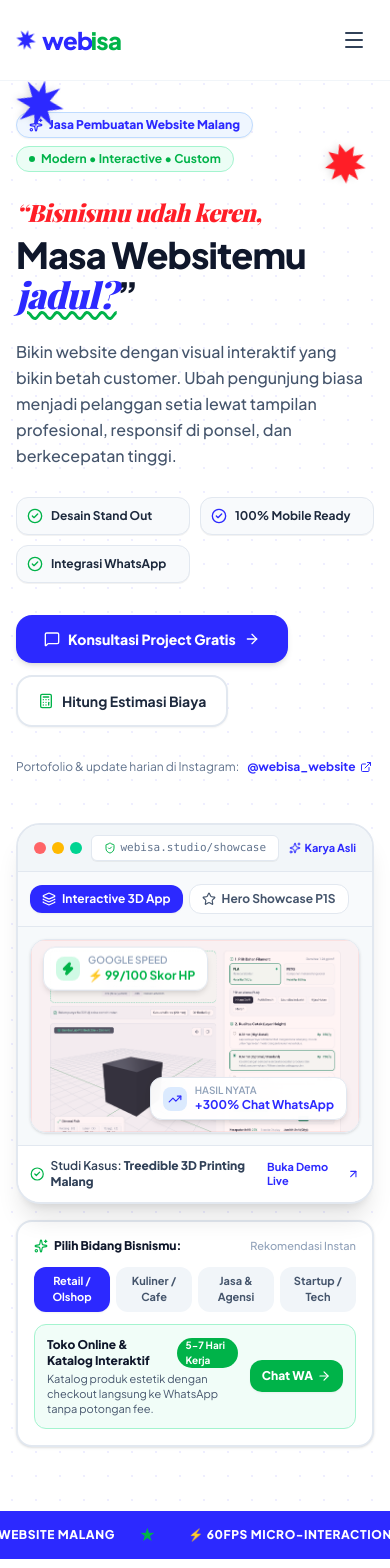
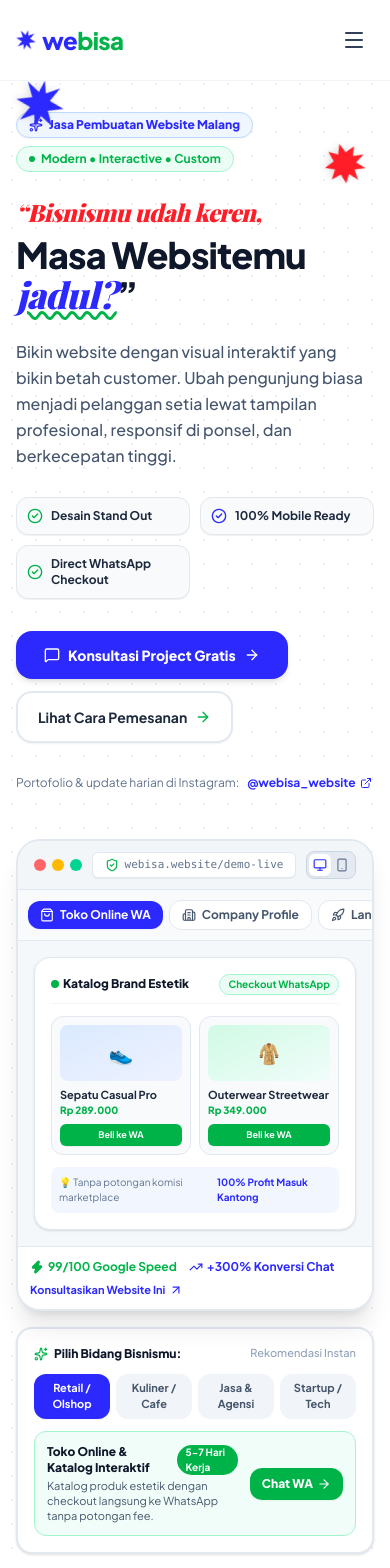
Before and after one commit to supErj1izyyyy/webisa-web, a React (Vite) app: page / in a window 390 px wide. Shown: the top 1568 px of the page. Built offline with nearby package versions, Linux system fonts and the light colour scheme; a web font is replaced by a local one.

Commit message:
feat(ui): update logo colors to we+bisa, set badge to Modern Interactive Custom, remove ticker, and replace 3D hero with interactive studio preview

```diff
--- a/src/App.tsx
+++ b/src/App.tsx
@@ -1,7 +1,6 @@
 import React from 'react';
 import { Navbar } from './components/Navbar';
 import { Hero } from './components/Hero';
-import { InteractiveTicker } from './components/InteractiveTicker';
 import { BeforeAfterSection } from './components/BeforeAfterSection';
 import { ServicesSection } from './components/ServicesSection';
 import { OrderingGuideSection } from './components/OrderingGuideSection';
@@ -15,13 +14,10 @@ export const App: React.FC = () => {
       {/* Sticky Header */}
       <Navbar />
 
-      {/* Main Content Sections: Pengenalan -> Cara Pesan -> Alur Pemesanan -> FAQ */}
+      {/* Main Content Sections: Pengenalan -> Cara Pemesanan -> Alur Pemesanan -> FAQ */}
       <main className="flex-1">
         {/* 1. Pengenalan Webisa & Headline Poster */}
         <Hero />
-
-        {/* Moving Ticker of Capabilities */}
-        <InteractiveTicker />
 
         {/* Nilai Tambah: Web Jadul vs Standar Webisa */}
         <BeforeAfterSection />
--- a/src/components/Hero.tsx
+++ b/src/components/Hero.tsx
@@ -1,13 +1,32 @@
 import React, { useState } from 'react';
 import { SITE_CONFIG, generateWhatsAppConsultationUrl } from '../config/site';
-import { MessageSquare, Calculator, Sparkles, ArrowRight, CheckCircle2, ExternalLink, Zap, TrendingUp, ShieldCheck, Star, Layers, ArrowUpRight } from 'lucide-react';
+import {
+  MessageSquare,
+  Sparkles,
+  ArrowRight,
+  CheckCircle2,
+  ExternalLink,
+  Zap,
+  TrendingUp,
+  ShieldCheck,
+  Smartphone,
+  Monitor,
+  ShoppingBag,
+  Building2,
+  Rocket,
+  ArrowUpRight,
+  MousePointerClick
+} from 'lucide-react';
 
 export const Hero: React.FC = () => {
-  // Interactive Showcase Tab
-  const [activeShowcase, setActiveShowcase] = useState<'treedible' | 'company' | 'retail'>('treedible');
+  // Device view mode for live preview: 'desktop' | 'mobile'
+  const [deviceView, setDeviceView] = useState<'desktop' | 'mobile'>('desktop');
+
+  // Active showcase type: 'ecommerce' | 'company' | 'landing'
+  const [activeTab, setActiveTab] = useState<'ecommerce' | 'company' | 'landing'>('ecommerce');
 
   // Interactive Business Matcher State
-  const [selectedBiz, setSelectedBiz] = useState<'fnb' | 'fashion' | 'service' | 'tech'>('fashion');
+  const [selectedBiz, setSelectedBiz] = useState<'fashion' | 'fnb' | 'service' | 'tech'>('fashion');
 
   // Interactive Toast
   const [toastMessage, setToastMessage] = useState<string | null>(null);
@@ -38,7 +57,7 @@ export const Hero: React.FC = () => {
     },
     tech: {
       type: 'Custom Web & Interactive Engine',
-      tagline: 'Fitur unik berbasis React & Three.js seperti kalkulator instan dan simulasi digital.',
+      tagline: 'Fitur unik berbasis React & visual modern seperti kalkulator instan dan formulir dinamis.',
       estTime: '7-12 Hari Kerja',
       highlight: 'Solusi teknologi spesifik tanpa batas template'
     }
@@ -55,8 +74,8 @@ export const Hero: React.FC = () => {
       {/* Floating Interactive Starbursts */}
       <button
         type="button"
-        onClick={() => showToast('✦ Desain Visual Interaktif Bikin Customer Betah!')}
-        title="Klik untuk kejutan!"
+        onClick={() => showToast('Desain visual interaktif bikin customer betah')}
+        title="Klik untuk kejutan visual!"
         className="absolute top-20 left-4 md:left-14 w-12 h-12 md:w-16 md:h-16 animate-spin-slow hover:scale-125 transition-transform cursor-pointer focus:outline-hidden"
       >
         <img src="./images/starburst-blue.svg" alt="Starburst Biru" className="w-full h-full drop-shadow-md" />
@@ -64,8 +83,8 @@ export const Hero: React.FC = () => {
 
       <button
         type="button"
-        onClick={() => showToast('✨ Bikin Bisnismu Tampil Stand Out!')}
-        title="Klik untuk kejutan!"
+        onClick={() => showToast('Bikin bisnismu tampil stand out di mata customer')}
+        title="Klik untuk kejutan visual!"
         className="absolute top-36 right-6 md:right-20 w-10 h-10 md:w-14 md:h-14 animate-spin-slow hover:scale-125 transition-transform cursor-pointer focus:outline-hidden"
       >
         <img src="./images/starburst-red.svg" alt="Starburst Merah" className="w-full h-full drop-shadow-md" />
@@ -82,7 +101,7 @@ export const Hero: React.FC = () => {
       <div className="max-w-7xl mx-auto px-4 sm:px-6 lg:px-8">
         <div className="grid grid-cols-1 lg:grid-cols-12 gap-12 lg:gap-8 items-center">
 
-          {/* Left Column: Headlines & CTAs (6 cols) */}
+          {/* Left Column: Headlines & Value Proposition (6 cols) */}
           <div className="lg:col-span-6 text-left space-y-6">
 
             {/* Top Pill Badges */}
@@ -124,7 +143,7 @@ export const Hero: React.FC = () => {
               </div>
               <div className="flex items-center gap-2 p-2.5 rounded-xl bg-slate-50 border border-slate-200 shadow-2xs">
                 <CheckCircle2 className="w-4 h-4 text-[#00B349] shrink-0" />
-                <span>Integrasi WhatsApp</span>
+                <span>Direct WhatsApp Checkout</span>
               </div>
             </div>
 
@@ -142,11 +161,11 @@ export const Hero: React.FC = () => {
               </a>
 
               <a
-                href="#estimator"
+                href="#cara-pesan"
                 className="px-5 py-3.5 rounded-2xl bg-white hover:bg-slate-50 text-slate-800 font-bold text-sm transition-all border-2 border-slate-200 hover:border-[#00B349] flex items-center gap-2 shadow-xs"
               >
-                <Calculator className="w-4 h-4 text-[#00B349]" />
-                <span>Hitung Estimasi Biaya</span>
+                <span>Lihat Cara Pemesanan</span>
+                <ArrowRight className="w-4 h-4 text-[#00B349]" />
               </a>
             </div>
 
@@ -165,107 +184,237 @@ export const Hero: React.FC = () => {
             </div>
           </div>
 
-          {/* Right Column: High-Converting Interactive Studio Showcase Card (6 cols) */}
+          {/* Right Column: High-Converting Interactive Studio Live Preview (6 cols) */}
           <div className="lg:col-span-6 space-y-4">
 
-            {/* Main Showcase Browser Card */}
+            {/* Main Interactive Studio Preview Card */}
             <div className="relative bg-white rounded-3xl border-2 border-slate-200 shadow-xl overflow-hidden group">
 
-              {/* Browser Window Header */}
+              {/* Browser Window Bar */}
               <div className="bg-slate-100/90 px-4 py-2.5 border-b border-slate-200 flex items-center justify-between">
                 <div className="flex items-center gap-1.5">
                   <span className="w-3 h-3 rounded-full bg-red-400" />
                   <span className="w-3 h-3 rounded-full bg-amber-400" />
                   <span className="w-3 h-3 rounded-full bg-emerald-400" />
                 </div>
-                <div className="flex items-center gap-1 bg-white px-3 py-1 rounded-md text-[11px] font-mono text-slate-500 border border-slate-200 shadow-2xs">
-                  <ShieldCheck className="w-3 h-3 text-[#00B349]" />
-                  <span>webisa.studio/showcase</span>
+
+                <div className="flex items-center gap-1.5 bg-white px-3 py-1 rounded-md text-[11px] font-mono text-slate-500 border border-slate-200 shadow-2xs">
+                  <ShieldCheck className="w-3.5 h-3.5 text-[#00B349]" />
+                  <span>webisa.website/demo-live</span>
                 </div>
-                <span className="text-[11px] font-bold text-[#2C29FF] flex items-center gap-1">
-                  <Sparkles className="w-3 h-3" />
-                  Karya Asli
-                </span>
+
+                {/* Device Viewport Toggle */}
+                <div className="flex items-center bg-slate-200/80 p-0.5 rounded-lg border border-slate-300">
+                  <button
+                    type="button"
+                    onClick={() => setDeviceView('desktop')}
+                    className={`p-1 rounded-md text-xs transition-colors ${
+                      deviceView === 'desktop' ? 'bg-white text-[#2C29FF] shadow-xs' : 'text-slate-500 hover:text-slate-800'
+                    }`}
+                    title="Tampilan Desktop"
+                  >
+                    <Monitor className="w-3.5 h-3.5" />
+                  </button>
+                  <button
+                    type="button"
+                    onClick={() => setDeviceView('mobile')}
+                    className={`p-1 rounded-md text-xs transition-colors ${
+                      deviceView === 'mobile' ? 'bg-white text-[#00B349] shadow-xs' : 'text-slate-500 hover:text-slate-800'
+                    }`}
+                    title="Tampilan Mobile HP"
+                  >
+                    <Smartphone className="w-3.5 h-3.5" />
+                  </button>
+                </div>
               </div>
 
-              {/* Interactive Showcase Tabs */}
-              <div className="p-3 bg-slate-50 border-b border-slate-200 flex items-center gap-1.5 overflow-x-auto">
+              {/* Style / Category Selector Tabs */}
+              <div className="p-2.5 bg-slate-50 border-b border-slate-200 flex items-center gap-1.5 overflow-x-auto">
                 <button
                   type="button"
-                  onClick={() => setActiveShowcase('treedible')}
+                  onClick={() => setActiveTab('ecommerce')}
                   className={`px-3 py-1.5 rounded-xl text-xs font-bold transition-all shrink-0 flex items-center gap-1.5 ${
-                    activeShowcase === 'treedible'
+                    activeTab === 'ecommerce'
                       ? 'bg-[#2C29FF] text-white shadow-xs'
                       : 'bg-white text-slate-600 hover:text-slate-900 border border-slate-200'
                   }`}
                 >
-                  <Layers className="w-3.5 h-3.5" />
-                  <span>Interactive 3D App</span>
+                  <ShoppingBag className="w-3.5 h-3.5" />
+                  <span>Toko Online WA</span>
                 </button>
                 <button
                   type="button"
-                  onClick={() => setActiveShowcase('company')}
+                  onClick={() => setActiveTab('company')}
                   className={`px-3 py-1.5 rounded-xl text-xs font-bold transition-all shrink-0 flex items-center gap-1.5 ${
-                    activeShowcase === 'company'
+                    activeTab === 'company'
                       ? 'bg-[#00B349] text-white shadow-xs'
                       : 'bg-white text-slate-600 hover:text-slate-900 border border-slate-200'
                   }`}
                 >
-                  <Star className="w-3.5 h-3.5" />
-                  <span>Hero Showcase P1S</span>
+                  <Building2 className="w-3.5 h-3.5" />
+                  <span>Company Profile</span>
+                </button>
+                <button
+                  type="button"
+                  onClick={() => setActiveTab('landing')}
+                  className={`px-3 py-1.5 rounded-xl text-xs font-bold transition-all shrink-0 flex items-center gap-1.5 ${
+                    activeTab === 'landing'
+                      ? 'bg-slate-900 text-white shadow-xs'
+                      : 'bg-white text-slate-600 hover:text-slate-900 border border-slate-200'
+                  }`}
+                >
+                  <Rocket className="w-3.5 h-3.5" />
+                  <span>Landing Page Promosi</span>
                 </button>
               </div>
 
-              {/* Showcase Image & Live Overlay Badges */}
-              <div className="relative p-3 bg-slate-100/60 overflow-hidden">
-                <div className="rounded-2xl overflow-hidden border border-slate-200 shadow-sm relative group">
-                  <img
-                    src={
-                      activeShowcase === 'treedible'
-                        ? './images/treedible-calculator.png'
-                        : './images/treedible-hero.png'
-                    }
-                    alt="Webisa Client Showcase"
-                    className="w-full h-auto object-cover transform group-hover:scale-102 transition-transform duration-500"
-                  />
+              {/* Live Interactive Viewport Mockup */}
+              <div className="p-4 bg-slate-100/70 min-h-[290px] flex items-center justify-center transition-all duration-300">
+                <div
+                  className={`bg-white rounded-2xl border border-slate-200 shadow-sm p-4 transition-all duration-300 ${
+                    deviceView === 'mobile' ? 'max-w-[280px] w-full' : 'w-full'
+                  }`}
+                >
+                  {/* Dynamic Mockup Content Based on activeTab */}
+                  {activeTab === 'ecommerce' && (
+                    <div className="space-y-3">
+                      <div className="flex items-center justify-between border-b border-slate-100 pb-2">
+                        <span className="font-extrabold text-xs text-slate-900 flex items-center gap-1">
+                          <span className="w-2 h-2 rounded-full bg-[#00B349]" />
+                          Katalog Brand Estetik
+                        </span>
+                        <span className="text-[10px] bg-emerald-50 text-[#00B349] font-bold px-2 py-0.5 rounded-full border border-emerald-200">
+                          Checkout WhatsApp
+                        </span>
+                      </div>
 
-                  {/* Floating Metric Badge 1 (Speed) */}
-                  <div className="absolute top-3 left-3 bg-white/95 backdrop-blur-md px-3 py-1.5 rounded-xl border border-slate-200 shadow-md flex items-center gap-2 text-xs font-bold text-slate-900 animate-float">
-                    <div className="w-6 h-6 rounded-lg bg-emerald-100 text-[#00B349] flex items-center justify-center">
-                      <Zap className="w-3.5 h-3.5 fill-[#00B349]" />
+                      <div className="grid grid-cols-2 gap-2">
+                        <div className="p-2 rounded-xl bg-slate-50 border border-slate-200 text-left">
+                          <div className="h-14 bg-gradient-to-br from-blue-100 to-indigo-50 rounded-lg flex items-center justify-center text-xl mb-1.5">
+                            👟
+                          </div>
+                          <div className="text-[11px] font-bold text-slate-800 truncate">Sepatu Casual Pro</div>
+                          <div className="text-[10px] text-[#00B349] font-black">Rp 289.000</div>
+                          <button
+                            type="button"
+                            onClick={() => showToast('Simulasi: Produk langsung masuk ke chat WhatsApp!')}
+                            className="mt-1.5 w-full py-1 bg-[#00B349] text-white text-[9px] font-bold rounded-md hover:bg-[#00963e] flex items-center justify-center gap-1 shadow-2xs"
+                          >
+                            <span>Beli ke WA</span>
+                          </button>
+                        </div>
+
+                        <div className="p-2 rounded-xl bg-slate-50 border border-slate-200 text-left">
+                          <div className="h-14 bg-gradient-to-br from-emerald-100 to-teal-50 rounded-lg flex items-center justify-center text-xl mb-1.5">
+                            🧥
+                          </div>
+                          <div className="text-[11px] font-bold text-slate-800 truncate">Outerwear Streetwear</div>
+                          <div className="text-[10px] text-[#00B349] font-black">Rp 349.000</div>
+                          <button
+                            type="button"
+                            onClick={() => showToast('Simulasi: Pesanan siap dikirim tanpa potongan biaya!')}
+                            className="mt-1.5 w-full py-1 bg-[#00B349] text-white text-[9px] font-bold rounded-md hover:bg-[#00963e] flex items-center justify-center gap-1 shadow-2xs"
+                          >
+                            <span>Beli ke WA</span>
+                          </button>
+                        </div>
+                      </div>
+
+                      <div className="text-[10px] text-slate-500 bg-blue-50/80 p-2 rounded-lg flex items-center justify-between">
+                        <span>💡 Tanpa potongan komisi marketplace</span>
+                        <span className="font-bold text-[#2C29FF]">100% Profit Masuk Kantong</span>
+                      </div>
                     </div>
-                    <div>
-                      <span className="block text-[10px] text-slate-400 font-semibold uppercase">Google Speed</span>
-                      <span className="text-[#00B349]">⚡ 99/100 Skor HP</span>
+                  )}
+
+                  {activeTab === 'company' && (
+                    <div className="space-y-3 text-left">
+                      <div className="flex items-center justify-between border-b border-slate-100 pb-2">
+                        <span className="font-black text-xs text-slate-900 flex items-center gap-1">
+                          <span className="w-2 h-2 rounded-full bg-[#2C29FF]" />
+                          Profil Korporasi Modern
+                        </span>
+                        <span className="text-[10px] bg-blue-50 text-[#2C29FF] font-bold px-2 py-0.5 rounded-full border border-blue-200">
+                          Resmi & Elegan
+                        </span>
+                      </div>
+
+                      <div className="p-3 bg-gradient-to-br from-slate-900 to-slate-800 text-white rounded-xl space-y-1.5">
+                        <span className="text-[10px] text-emerald-400 font-bold uppercase tracking-wider">Kepercayaan Investor</span>
+                        <p className="text-xs font-bold leading-snug">Membangun Kredibilitas Bisnis di Ranah Digital Global</p>
+                        <div className="flex items-center gap-2 pt-1 text-[10px]">
+                          <span className="bg-white/10 px-2 py-0.5 rounded text-white/90">99.9% Uptime</span>
+                          <span className="bg-white/10 px-2 py-0.5 rounded text-white/90">SSL Enkripsi</span>
+                        </div>
+                      </div>
+
+                      <div className="grid grid-cols-2 gap-2 text-center text-xs">
+                        <div className="p-2 rounded-xl bg-slate-50 border border-slate-200">
+                          <div className="text-base font-black text-[#2C29FF]">100+</div>
+                          <div className="text-[10px] text-slate-500 font-semibold">Klien Terpercaya</div>
+                        </div>
+                        <div className="p-2 rounded-xl bg-slate-50 border border-slate-200">
+                          <div className="text-base font-black text-[#00B349]">5.0 ⭐</div>
+                          <div className="text-[10px] text-slate-500 font-semibold">Ulasan Bintang 5</div>
+                        </div>
+                      </div>
                     </div>
-                  </div>
+                  )}
 
-                  {/* Floating Metric Badge 2 (Conversion) */}
-                  <div className="absolute bottom-3 right-3 bg-white/95 backdrop-blur-md px-3 py-1.5 rounded-xl border border-slate-200 shadow-md flex items-center gap-2 text-xs font-bold text-slate-900">
-                    <div className="w-6 h-6 rounded-lg bg-blue-100 text-[#2C29FF] flex items-center justify-center">
-                      <TrendingUp className="w-3.5 h-3.5" />
+                  {activeTab === 'landing' && (
+                    <div className="space-y-3 text-left">
+                      <div className="flex items-center justify-between border-b border-slate-100 pb-2">
+                        <span className="font-extrabold text-xs text-slate-900 flex items-center gap-1">
+                          <span className="w-2 h-2 rounded-full bg-red-500" />
+                          Landing Page Penawaran Khusus
+                        </span>
+                        <span className="text-[10px] bg-red-50 text-red-600 font-bold px-2 py-0.5 rounded-full border border-red-200">
+                          Tinggi Konversi
+                        </span>
+                      </div>
+
+                      <div className="p-3 bg-gradient-to-r from-blue-600 to-indigo-700 text-white rounded-xl text-center space-y-2">
+                        <div className="text-[10px] uppercase font-bold tracking-widest text-emerald-300">Penawaran Eksklusif</div>
+                        <div className="text-sm font-black">Tingkatkan Penjualan Hingga 300%</div>
+                        <button
+                          type="button"
+                          onClick={() => showToast('Simulasi: CTA menarik langsung mengarahkan ke WhatsApp')}
+                          className="px-4 py-1.5 bg-[#00B349] hover:bg-[#00963e] text-white rounded-lg text-xs font-bold inline-flex items-center gap-1 shadow-md transition-transform active:scale-95"
+                        >
+                          <MousePointerClick className="w-3.5 h-3.5" />
+                          <span>Klik Aksi Konversi</span>
+                        </button>
+                      </div>
+
+                      <div className="text-[10px] text-slate-500 flex items-center justify-between px-1">
+                        <span>⚡ Load time &lt; 0.8 detik</span>
+                        <span>📱 Anti patah di browser HP</span>
+                      </div>
                     </div>
-                    <div>
-                      <span className="block text-[10px] text-slate-400 font-semibold uppercase">Hasil Nyata</span>
-                      <span className="text-[#2C29FF]">+300% Chat WhatsApp</span>
-                    </div>
-                  </div>
+                  )}
                 </div>
               </div>
 
-              {/* Showcase Footer Bar */}
-              <div className="p-3 bg-white border-t border-slate-200 flex items-center justify-between text-xs">
-                <div className="flex items-center gap-1.5 text-slate-700 font-semibold">
-                  <CheckCircle2 className="w-4 h-4 text-[#00B349]" />
-                  <span>Studi Kasus: <strong>Treedible 3D Printing Malang</strong></span>
+              {/* Live Metric Badges Bar */}
+              <div className="p-3 bg-white border-t border-slate-200 flex flex-wrap items-center justify-between gap-2 text-xs">
+                <div className="flex items-center gap-3">
+                  <span className="flex items-center gap-1 text-[#00B349] font-bold">
+                    <Zap className="w-3.5 h-3.5 fill-[#00B349]" />
+                    99/100 Google Speed
+                  </span>
+                  <span className="flex items-center gap-1 text-[#2C29FF] font-bold">
+                    <TrendingUp className="w-3.5 h-3.5" />
+                    +300% Konversi Chat
+                  </span>
                 </div>
+
                 <a
-                  href="https://supErj1izyyyy.github.io/treedible-web/"
+                  href={generateWhatsAppConsultationUrl()}
                   target="_blank"
                   rel="noopener noreferrer"
                   className="font-bold text-[#2C29FF] hover:underline flex items-center gap-1 text-[11px]"
                 >
-                  Buka Demo Live
+                  Konsultasikan Website Ini
                   <ArrowUpRight className="w-3.5 h-3.5" />
                 </a>
               </div>
@@ -292,7 +441,7 @@ export const Hero: React.FC = () => {
                   <button
                     key={item.id}
                     type="button"
-                    onClick={() => setSelectedBiz(item.id as any)}
+                    onClick={() => setSelectedBiz(item.id as 'fashion' | 'fnb' | 'service' | 'tech')}
                     className={`py-1.5 px-2 rounded-xl text-[11px] font-bold transition-all text-center ${
                       selectedBiz === item.id
                         ? 'bg-[#2C29FF] text-white shadow-xs'
--- a/src/components/Logo.tsx
+++ b/src/components/Logo.tsx
@@ -30,10 +30,10 @@ export const Logo: React.FC<LogoProps> = ({ className = '', size = 'md' }) => {
         <path d="M 100 0 L 121 62 L 181 31 L 148 85 L 200 100 L 148 115 L 181 169 L 121 138 L 100 200 L 79 138 L 19 169 L 52 115 L 0 100 L 52 85 L 19 31 L 79 62 Z" />
       </svg>
 
-      {/* Brand Wordmark: "web" (Electric Blue) + "isa" (Neon Green) */}
+      {/* Brand Wordmark: "we" (Electric Blue) + "bisa" (Neon Green) */}
       <span className={`font-black ${sizeClasses[size]} font-sans flex items-baseline leading-none`}>
-        <span className="text-[#2C29FF] dark:text-[#5250FF]">web</span>
-        <span className="text-[#00B349] dark:text-[#10D65D] -ml-0.5">isa</span>
+        <span className="text-[#2C29FF]">we</span>
+        <span className="text-[#00B349]">bisa</span>
       </span>
     </div>
   );
```
Also changed, not shown: src/components/Navbar.tsx (+8 -10 lines).
